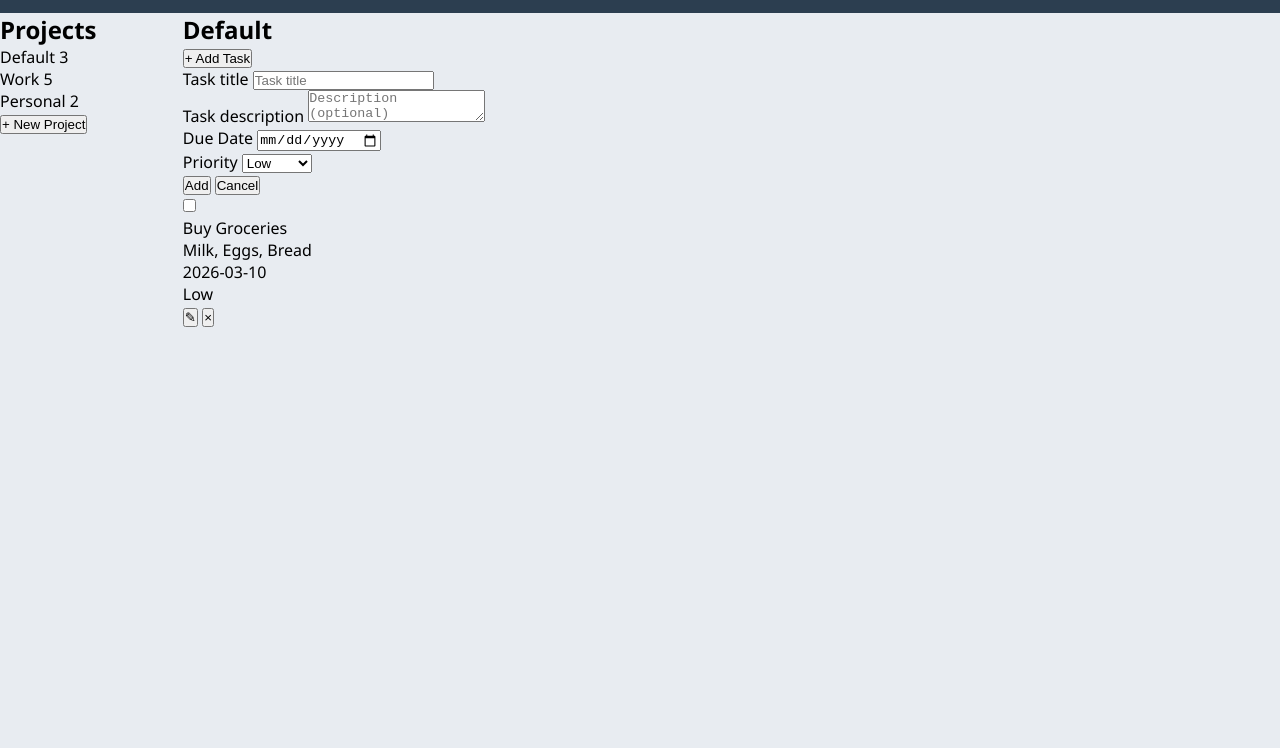
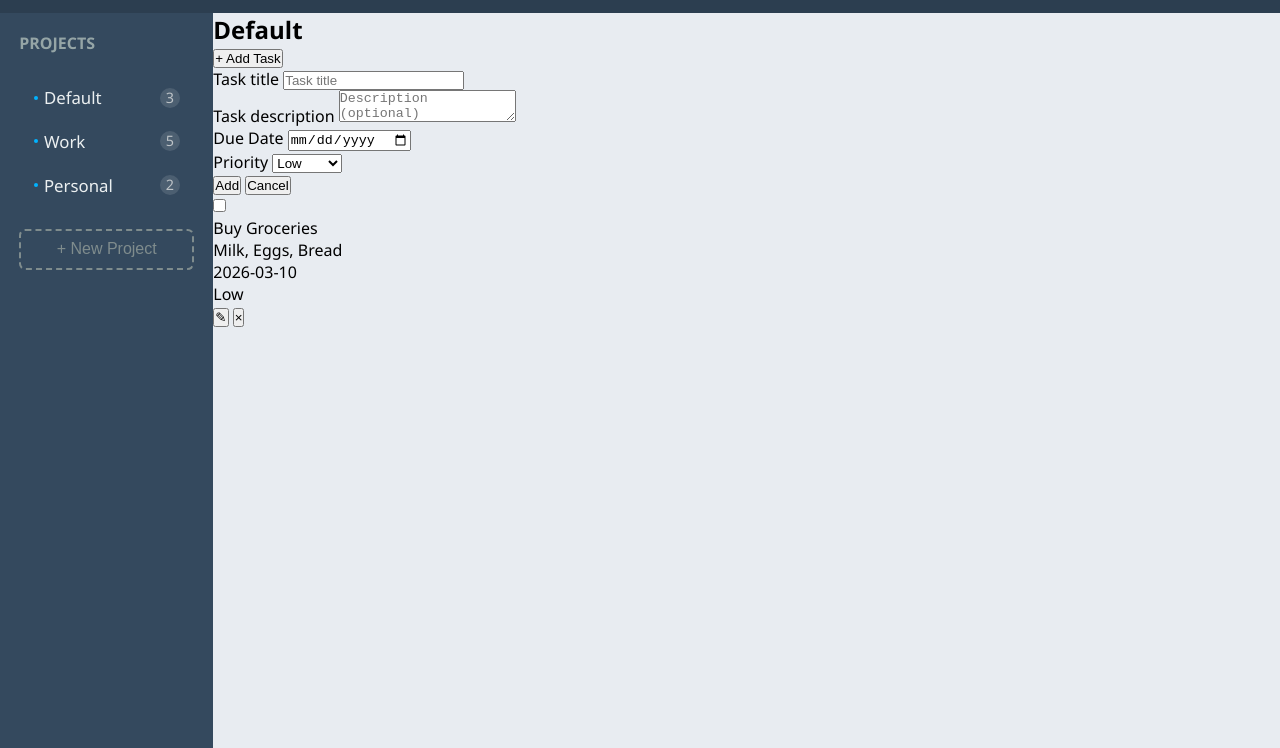
Before and after one commit to feddevv/top-todo, a website built with webpack: page src/template.html in a window 1280 px wide. Shown: the part 52-800 px from the top of the page. Built offline with nearby package versions, Linux system fonts and the light colour scheme.

Commit message:
Add sidebar styles

```diff
--- a/src/main.css
+++ b/src/main.css
@@ -11,6 +11,7 @@
     --header-shadow: rgba(0, 0, 0, 0.15);
     --sidebar-item-hover: rgba(255, 255, 255, 0.08);
     --sidebar-item-active: rgba(255, 255, 255, 0.12);
+    --dashed-btn-hover: #ecf0f1;
 }
 
 *,
@@ -26,9 +27,13 @@ body {
     min-height: 100vh;
 
     display: grid;
-    grid-template: 65px 1fr / 1fr 6fr;
+    grid-template: 65px 1fr / 1fr 5fr;
 
     font-family: 'Segoe UI', Tahoma, Geneva, Verdana, sans-serif;
+}
+
+ul {
+    list-style-type: none;
 }
 
 .header {
@@ -45,3 +50,89 @@ body {
     font-weight: 500;
     margin-left: 1.3rem;
 }
+
+.sidebar {
+    background-color: var(--sidebar-background);
+    padding: 1.2rem;
+}
+
+.sidebar h2 {
+    color: var(--sidebar-headline);
+    font-size: 1rem;
+}
+
+.sidebar-item {
+    color: var(--header-sidebar-text);
+
+    display: flex;
+    align-items: center;
+    gap: .4rem;
+    padding: .5rem .9rem;
+    margin-bottom: .3rem;
+
+    cursor: pointer;
+    border-radius: .4rem;
+
+    transition: background-color .2s;
+}
+
+.sidebar-item:first-child {
+    margin-top: 1.5rem;
+}
+.sidebar-item:last-child {
+    margin-bottom: 1.5rem;
+}
+
+.sidebar-item:hover,
+.sidebar-item:focus {
+    background-color: var(--sidebar-item-hover);
+    outline: none;
+}
+.sidebar-item:active {
+    background-color: var(--sidebar-item-active);
+}
+
+.sidebar-icon {
+    width: 4px;
+    height: 4px;
+    background: rgb(0, 179, 255);
+    border-radius: 50%;
+}
+
+.sidebar-name {
+    font-size: 1.05rem;
+}
+
+.sidebar-quantity {
+    color: var(--count-text);
+    font-size: .9rem;
+    margin-left: auto;
+    background-color: var(--sidebar-item-active);
+
+    width: 20px;
+    height: 20px;
+    border-radius: 50%;
+    text-align: center;
+}
+
+.add-project-btn {
+    background-color: transparent;
+    border: dashed var(--dashed-border) 2px;
+    border-radius: .4rem;
+
+    color: var(--dashed-border);
+    font-size: 1rem;
+
+    width: 100%;
+    padding: .6rem 0;
+
+    cursor: pointer;
+    transition: border-color .2s, color .2s;
+}
+
+.add-project-btn:hover,
+.add-project-btn:focus {
+    border-color: var(--dashed-btn-hover);
+    color: var(--dashed-btn-hover);
+    outline: none;
+}
--- a/src/template.html
+++ b/src/template.html
@@ -11,20 +11,20 @@
 		</header>
 
 		<aside class="sidebar">
-			<h2>Projects</h2>
+			<h2>PROJECTS</h2>
 			<nav>
 				<ul>
-					<li class="sidebar-item">
+					<li class="sidebar-item" tabindex="0">
 						<span class="sidebar-icon"></span>
 						<span class="sidebar-name">Default</span>
 						<span class="sidebar-quantity">3</span>
 					</li>
-					<li class="sidebar-item">
+					<li class="sidebar-item" tabindex="0">
 						<span class="sidebar-icon"></span>
 						<span class="sidebar-name">Work</span>
 						<span class="sidebar-quantity">5</span>
 					</li>
-					<li class="sidebar-item">
+					<li class="sidebar-item" tabindex="0">
 						<span class="sidebar-icon"></span>
 						<span class="sidebar-name">Personal</span>
 						<span class="sidebar-quantity">2</span>
```
